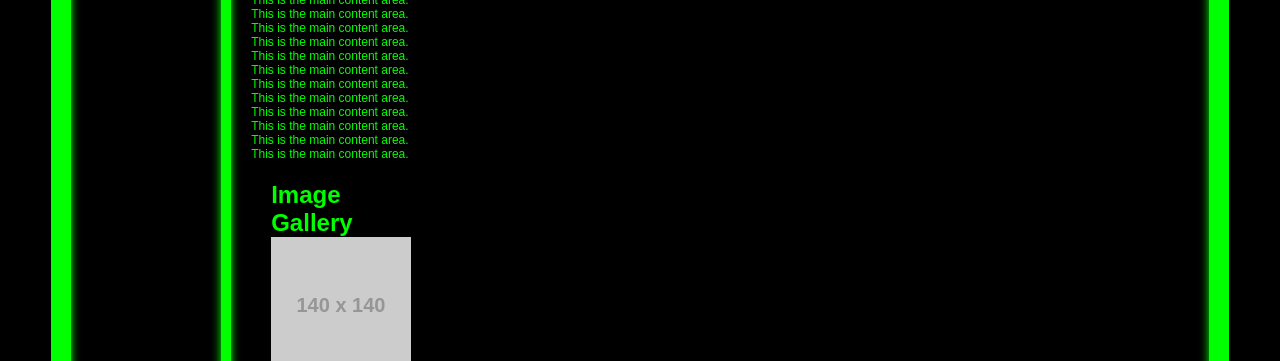
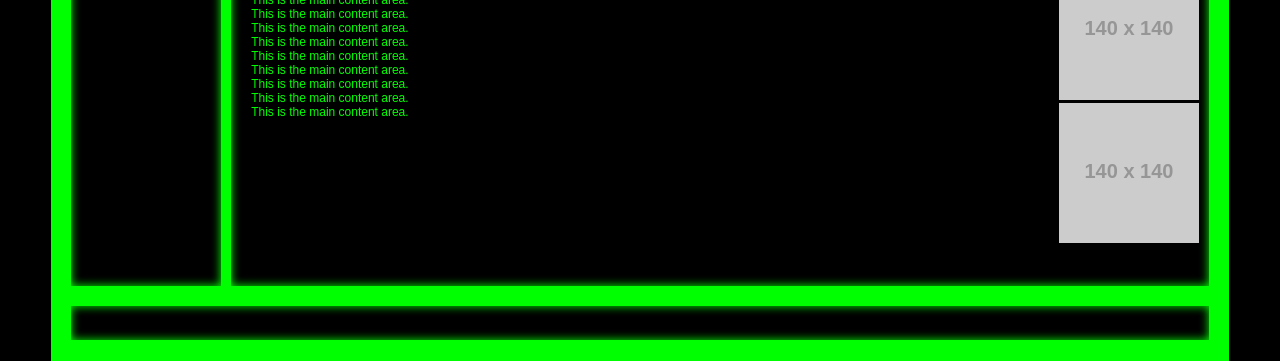
Before and after one commit to JeanLescieux/Projet-SI28, a website: page projectFiles/Game/Apps/Internet/webPage/webPage.html in a window 1280 px wide. Shown: the part 439-800 px from the top of the page. Drawn offline with nearby package versions, Linux system fonts and the light colour scheme; placeholder pictures from the web are drawn by us.

Commit message:
fixed webPage

```diff
--- a/projectFiles/Game/Apps/Internet/webPage/webPage.css
+++ b/projectFiles/Game/Apps/Internet/webPage/webPage.css
@@ -93,9 +93,18 @@ nav {
 }
 
 article {
+    display: flex; /* Utiliser Flexbox pour le layout de l'article */
     flex: 1;
     padding: 20px;
     background: #000000;
+}
+
+article > div:first-child {
+    flex: 1; /* Faire en sorte que le contenu principal de l'article prenne tout l'espace disponible */
+}
+
+.image-gallery {
+    margin-left: 20px; /* Ajouter un espace à gauche de la galerie d'images */
 }
 
 footer {
@@ -105,7 +114,6 @@ footer {
     padding: 10px;
     width: 100%;
 }
-
 
 .menu-list {
     list-style: none; /* Enlève les puces par défaut */
@@ -131,8 +139,6 @@ aside {
     background-color: #000000;
     color: #00FF00;
     padding: 20px;
-    width: 180px;
     flex-shrink: 0;
     width: 150px;
-
 }
--- a/projectFiles/Game/Apps/Internet/webPage/webPage.html
+++ b/projectFiles/Game/Apps/Internet/webPage/webPage.html
@@ -5,7 +5,6 @@
     <title>Page Title</title>
     <link rel="stylesheet" href="webPage.css">
     <link rel="stylesheet" href="https://unpkg.com/98.css">
-
 </head>
 <body>
     <div class="container">
@@ -32,6 +31,7 @@
                 </div>
             </nav>
             <article>
+                <div>
                     <h4>Main Content Title</h4>
                     <p>This is the main content area.</p>
                     <p>This is the main content area.</p>
@@ -58,18 +58,13 @@
                     <p>This is the main content area.</p>
                     <p>This is the main content area.</p>
                     <p>This is the main content area.</p>
-                <p>This is the main content area.</p>
-                <p>This is the main content area.</p>
-                <p>This is the main content area.</p>
-
-                <aside>
-                    <div class="image-gallery">
+                </div>
+                <aside class="image-gallery">
                     <h4>Image Gallery</h4>
                     <img src="https://via.placeholder.com/140x140" alt="Image 1">
                     <img src="https://via.placeholder.com/140x140" alt="Image 2">
                     <img src="https://via.placeholder.com/140x140" alt="Image 3">
                     <!-- Ajoutez plus d'images si nécessaire -->
-                    </div>
                 </aside>
             </article>
         </main>
```
Lines whose indentation alone changed are shown as unchanged.
